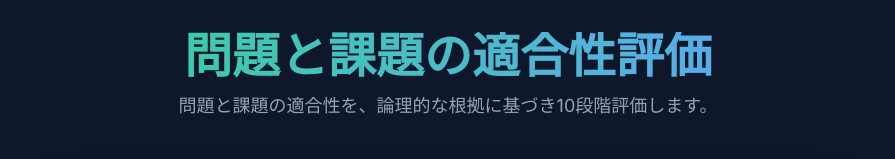
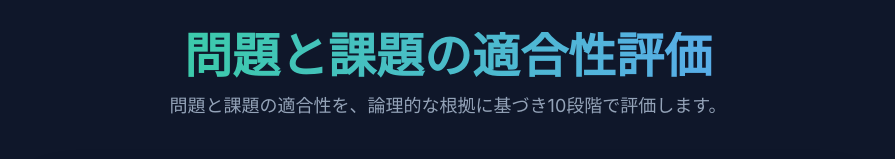
Before and after one commit to Mao925/issue-evaluation, a plain HTML site: page index.html in a window 1280 px wide. Shown: the top 159 px of the page, without its empty margins (192-1087 px from the left). Drawn offline with nearby package versions, Linux system fonts and the light colour scheme.

Commit message:
Update index.html

```diff
--- a/index.html
+++ b/index.html
@@ -54,7 +54,7 @@
 
         <header class="text-center mb-10 fade-in">
             <h1 class="text-4xl sm:text-5xl font-bold text-gradient mb-3">問題と課題の適合性評価</h1>
-            <p class="text-slate-400 text-lg">問題と課題の適合性を、論理的な根拠に基づき10段階評価します。</p>
+            <p class="text-slate-400 text-lg">問題と課題の適合性を、論理的な根拠に基づき10段階で評価します。</p>
         </header>
 
         <main class="glass-card p-6 sm:p-8 rounded-2xl shadow-2xl shadow-emerald-900/20 space-y-8 fade-in" style="animation-delay: 0.2s;">
```
